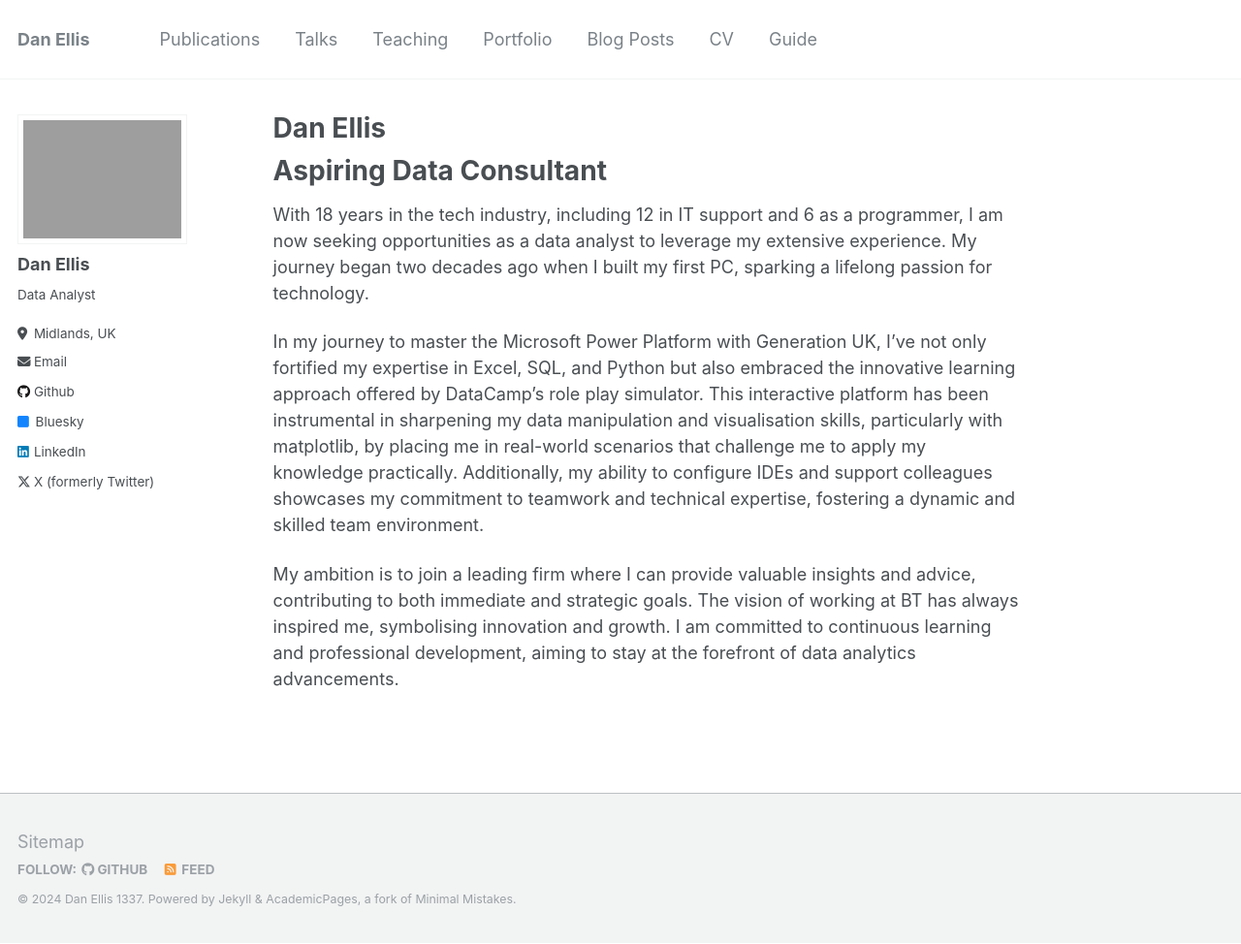
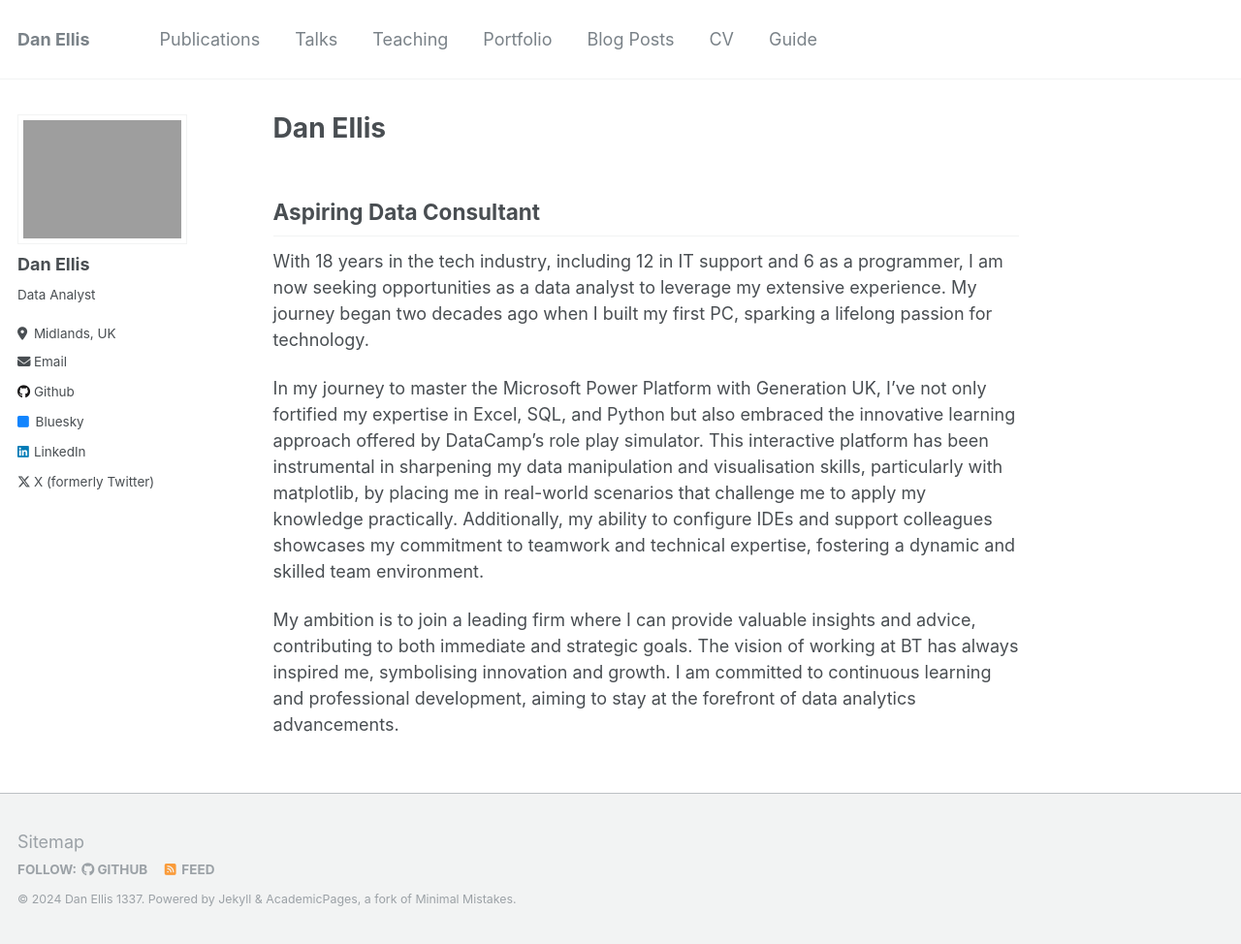
Before and after one commit to danellisprojects/danellisprojects.github.io, a Jekyll site: the page built from _pages/about.md, in a window 1280 px wide and 974 px high. Shown: the whole window at 97% size. Built offline with Jekyll 4.4.1, drawn with Linux system fonts in a browser that asks for light colours.

```diff
--- a/_pages/about.md
+++ b/_pages/about.md
@@ -7,7 +7,7 @@ redirect_from:
   - /about.html
 ---
 
-# Aspiring Data Consultant
+## Aspiring Data Consultant
 
 With 18 years in the tech industry, including 12 in IT support and 6 as a programmer, I am now seeking opportunities as a data analyst to leverage my extensive experience. My journey began two decades ago when I built my first PC, sparking a lifelong passion for technology.
 
```
